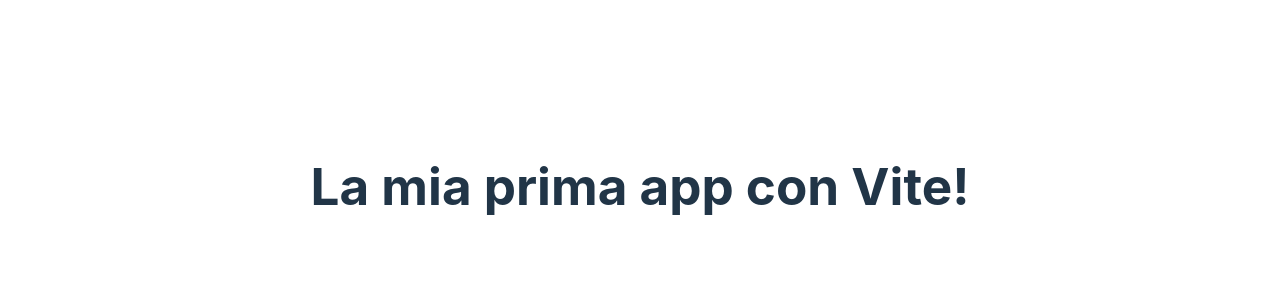
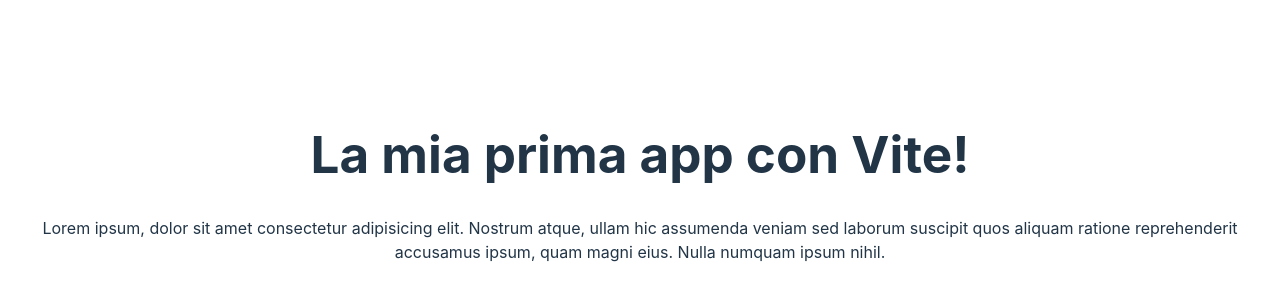
Before and after one commit to Giovanni-Palmitessa/vite-hello-world, a Vue app: page / in a window 1280 px wide. Shown: the part 214-514 px from the top of the page. Built offline with nearby package versions, Linux system fonts and the light colour scheme.

Commit message:
add p in main component

```diff
--- a/src/components/titleComponent.vue
+++ b/src/components/titleComponent.vue
@@ -4,6 +4,7 @@
 
 <template>
   <h1>La mia prima app con Vite!</h1>
+  <p>Lorem ipsum, dolor sit amet consectetur adipisicing elit. Nostrum atque, ullam hic assumenda veniam sed laborum suscipit quos aliquam ratione reprehenderit accusamus ipsum, quam magni eius. Nulla numquam ipsum nihil.</p>
 </template>
 
 <style scoped>
```
